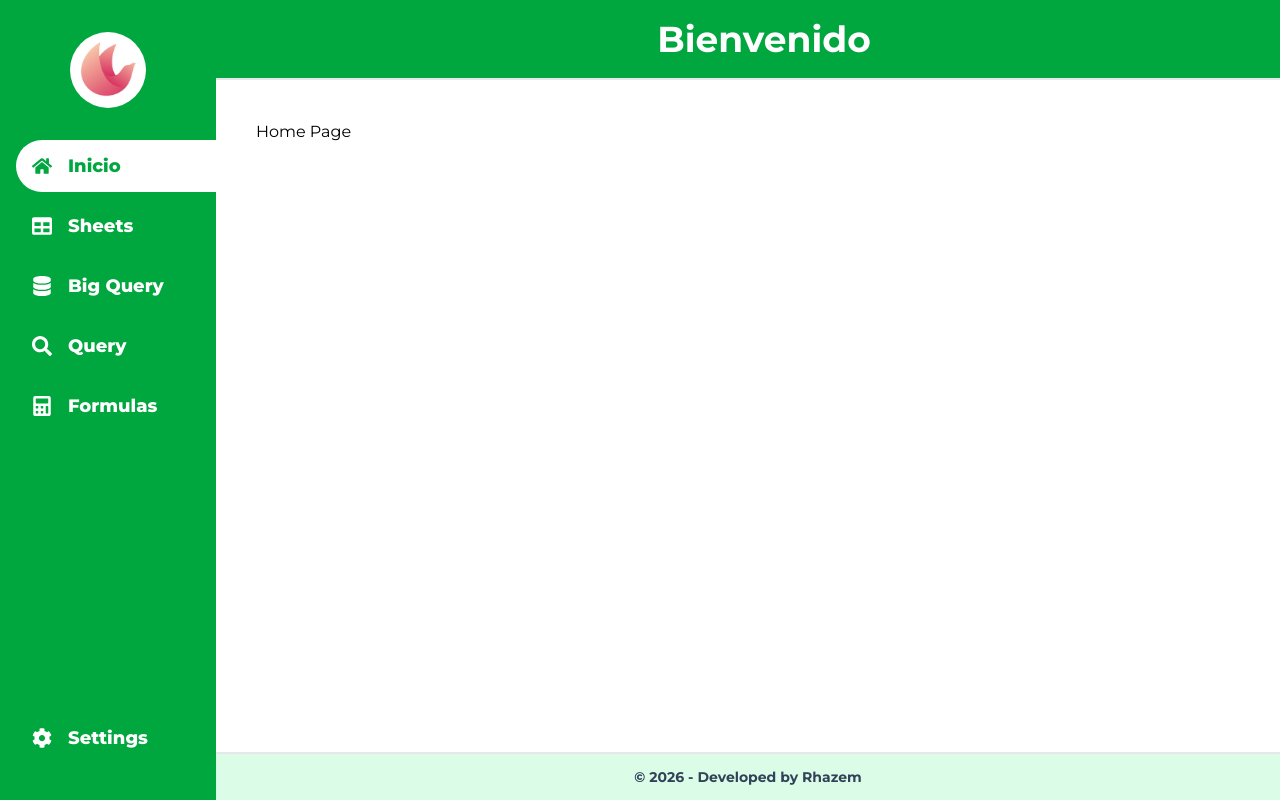
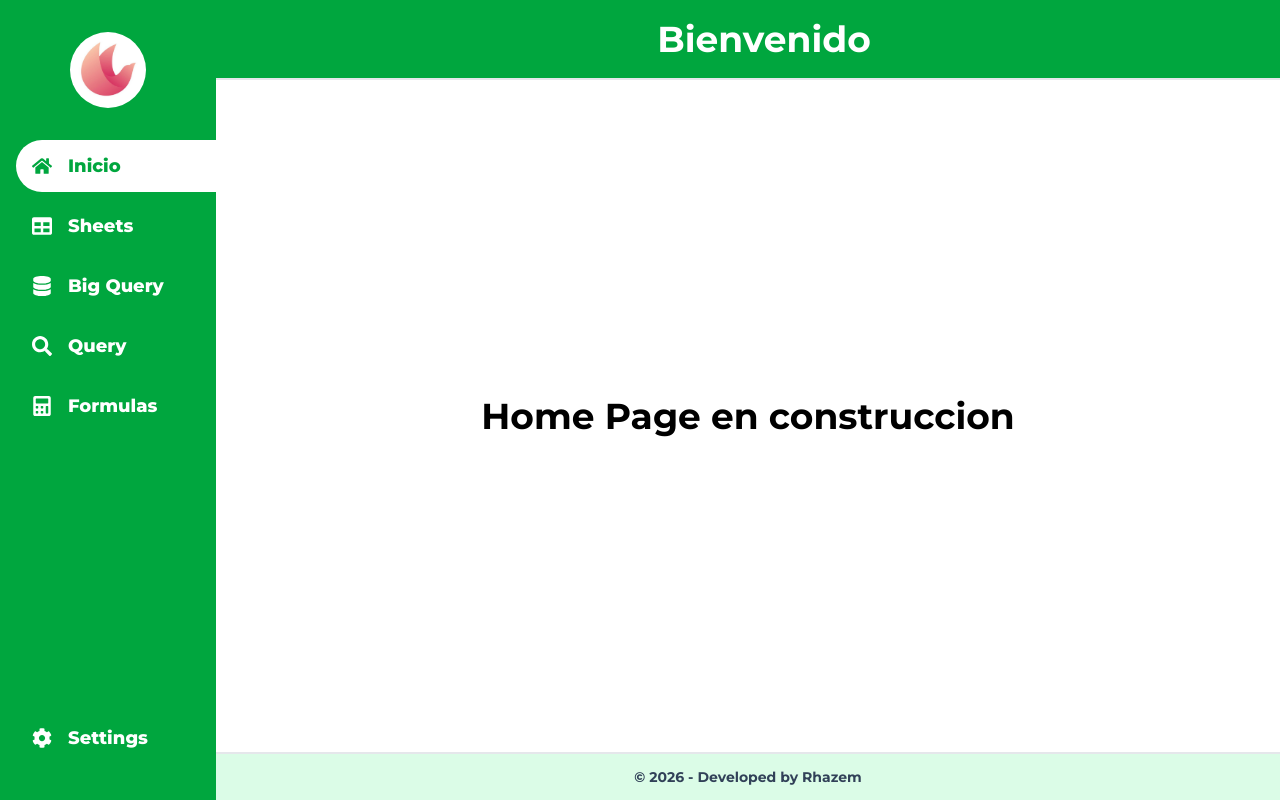
Before and after one commit to martinezlopezezequielernesto/data-analist-tools, a Next.js app: page / in a window 1280 px wide. Built offline with nearby package versions, Linux system fonts and the light colour scheme.

Commit message:
texto base para pagina en construccion

```diff
--- a/app/page.tsx
+++ b/app/page.tsx
@@ -1,6 +1,6 @@
 
 export default function Page() {
   return (
-    <p className="">Home Page</p>
+    <p className="w-full h-full text-center flex justify-center items-center text-4xl font-bold">Home Page en construccion</p>
   );
 }
```
